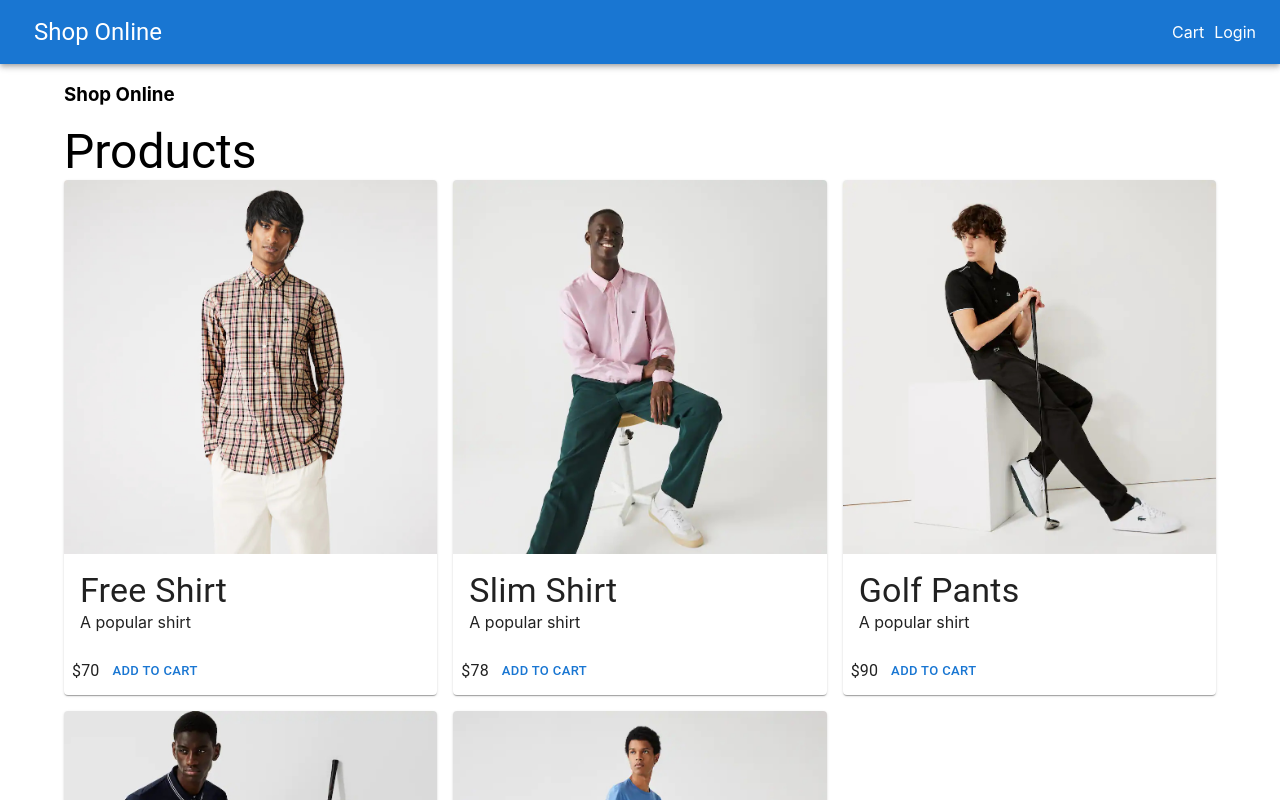
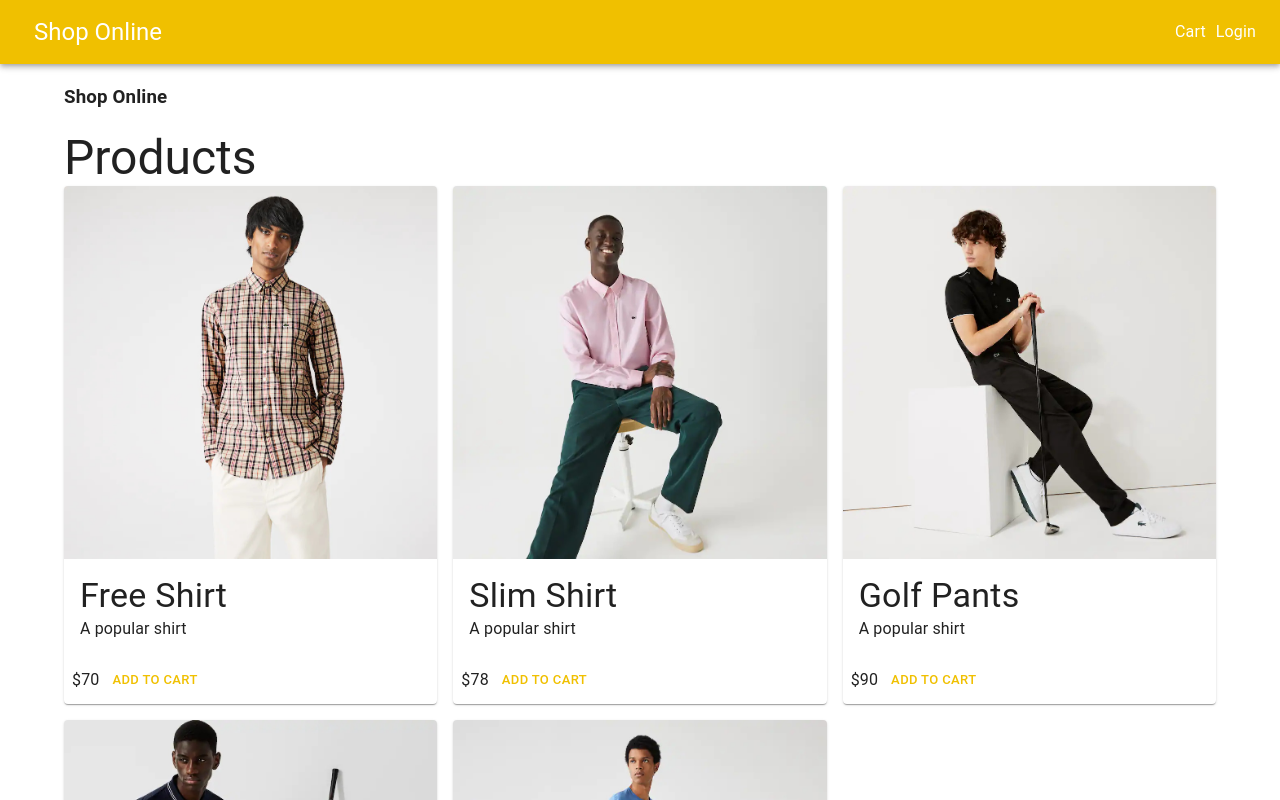
Before and after one commit to adrianhansa/next-shop, a Next.js app: page / in a window 1280 px wide. Shown: the top 800 px of the page. Built offline with nearby package versions, Linux system fonts and the light colour scheme.

Commit message:
Implemented material ui theme

```diff
--- a/components/Layout.js
+++ b/components/Layout.js
@@ -1,9 +1,40 @@
-import { AppBar, Container, Toolbar, Typography } from '@mui/material';
+import {
+  AppBar,
+  Container,
+  createTheme,
+  ThemeProvider,
+  Toolbar,
+  Typography,
+  CssBaseline,
+} from '@mui/material';
 import useStyles from '../utils/styles';
 import Link from 'next/link';
 import Head from 'next/head';
 
 const Layout = ({ children, title, description }) => {
+  const theme = createTheme({
+    typography: {
+      h1: {
+        fontSize: '1.6rem',
+        fontWeight: 400,
+        margin: '1rem 0',
+      },
+      h2: {
+        fontSize: '1.4rem',
+        fontWeight: 400,
+        margin: '1rem 0',
+      },
+    },
+    palette: {
+      type: 'light',
+      primary: {
+        main: '#f0c000',
+      },
+      secondary: {
+        main: '#208080',
+      },
+    },
+  });
   const classes = useStyles();
   return (
     <div>
@@ -12,6 +43,8 @@
         {description && <meta name="description" content={description} />}
         <link rel="icon" href="/favicon.ico" />
       </Head>
+      <ThemeProvider theme={theme}>
+        <CssBaseline />
         <AppBar position="static" className={classes.navbar}>
           <Toolbar>
             <Typography variant="h5" className={classes.brand}>
@@ -27,9 +60,11 @@
         <Container className={classes.main}>{children}</Container>
         <footer className={classes.footer}>
           <Typography>
-          Next Shop of Great Ideas. All rights reserved &copy; Adrian Hansa 2022
+            Next Shop of Great Ideas. All rights reserved &copy; Adrian Hansa
+            2022
           </Typography>
         </footer>
+      </ThemeProvider>
     </div>
   );
 };
--- a/pages/products/[slug]/index.js
+++ b/pages/products/[slug]/index.js
@@ -42,7 +42,9 @@
           <Grid item md={3} xs={12}>
             <List>
               <ListItem>
-                <Typography component="h1">{product.name}</Typography>
+                <Typography component="h1" variant="h1">
+                  {product.name}
+                </Typography>
               </ListItem>
               <ListItem>
                 <Typography>Category: {product.category}</Typography>
```
Lines whose indentation alone changed are shown as unchanged.
